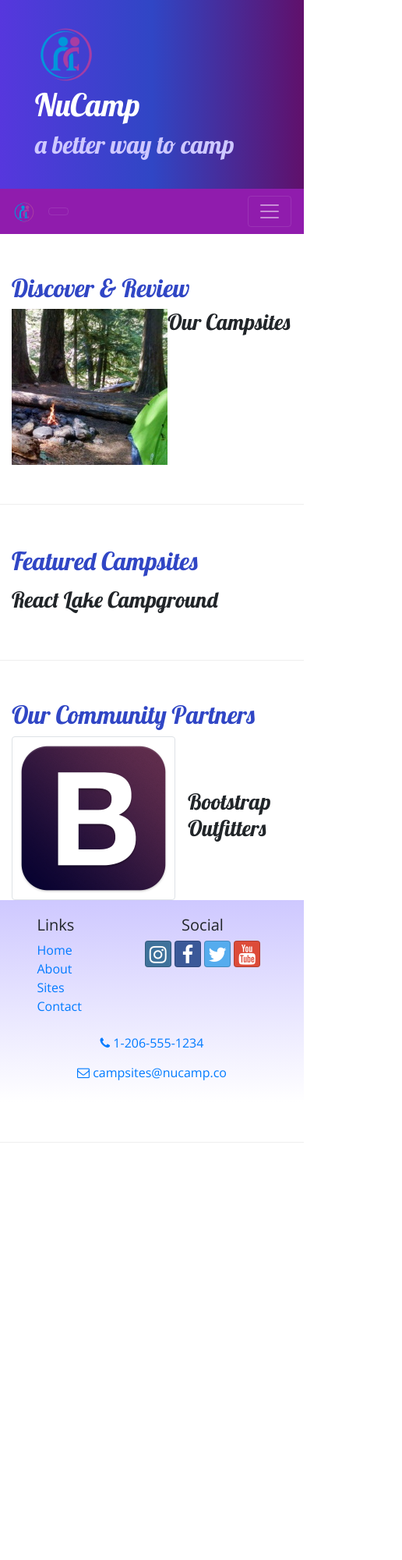
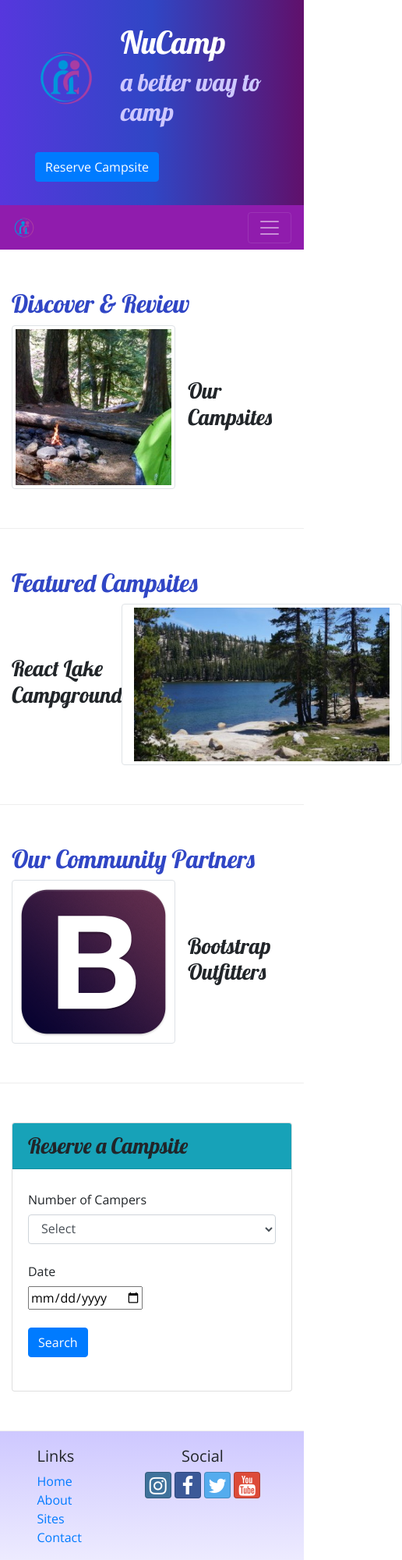
Before and after one commit to NuNikeE/Nucamp, a website: page index.html in a window 390 px wide. Shown: the top 2000 px of the page at 78% size, 516 px wide, since content can reach past the window. Before the commit the page ends 1465 px from the top, so only its background shows below. Drawn offline with nearby package versions, Linux system fonts and the light colour scheme.

Commit message:
Week 2 Assignment

```diff
--- a/index.html
+++ b/index.html
@@ -35,7 +35,7 @@
 
     <header class="jumbotron jumbotron-fluid">
         <div class="container">
-            </div class="row">
+            <div class="row">
                 <div class="col-4 col-sm-3 col-md-2 align-self-center">
                     <img src="img/logo.png" class="img-fluid" />
                 </div>
@@ -43,18 +43,19 @@
                     <h1>NuCamp</h1>
                     <h2>a better way to camp</h2>
                 </div>
+                <div class="col order-last col-md-4 col-xl-2 mt-4">
+                    <a href="#reserveForm" role="button" class="btn btn-primary" class="text-nowrap">Reserve Campsite</a>
+                </div>
             </div>
         </div>
     </header>
 
     <nav class="navbar navbar-expand-sm navbar-dark sticky-top">
         <div class="container">
-            <a class="navbar-brand" href="index.html"><img src="img/logo.png" height="30" width="30" /></a>
+            <a class="navbar-brand" href="#"><img src="img/logo.png" height="30" width="30" /></a>
             <button class="navbar-toggler" type="button" data-toggle="collapse" data-target="#nucampNavbar">
-        <button class="navbar-toggler ml-auto" type="button" data-toggle="collapse" data-target="#nucampNavbar">
                 <span class="navbar-toggler-icon"></span>
             </button>
-
             <div class="collapse navbar-collapse" id="nucampNavbar">
                 <ul class="navbar-nav">
                     <li class="nav-item active"><a class="nav-link" href="#"><i class="fa fa-home fa-lg"></i> Home</a></li>
@@ -68,37 +69,40 @@
     </nav>
 
     <div class="container">
-        <div class="row row-content
-        align-items-center">
+        <div class="row row-content align-items-center">
             <div class="col-sm-4 order-sm-last col-md-3">
-                <h2 class="text-sm-right" >Discover & Review</h2>
+                <h2 class="text-sm-right">Discover & Review</h2>
             </div>
             <div class="col">
                 <div class="media">
-            <img src="img/breadcrumb-trail-thumb.jpg" alt="breadcrumb trail thumbnail" />
+                    <img class="d-flex mr-3 img-thumbnail" src="img/breadcrumb-trail-thumb.jpg" alt="breadcrumb trail thumbnail" />
+                    <div class="media-body align-self-center">
                         <h3>Our Campsites</h3>
-        <p class="d-none d-sm-block">Explore our growing database of curated
-            campsites and leave your own reviews!</p>
+                        <p class="d-none d-sm-block">Explore our growing database of curated campsites and leave your own reviews!</p>
+                    </div>
                 </div>
             </div>
         </div>
 
-    <div class="row row-content
-    align-items-center">
+        <div class="row row-content align-items-center">
             <div class="col-sm-4 col-md-3">
                 <h2>Featured Campsites</h2>
             </div>
             <div class="col">
-        <h3>React Lake Campground</h3>
+                <div class="media">
+                    <div class="media-body align-self-center">
+                        <h3> React Lake Campground </h3>
                         <p class="d-none d-sm-block">Nestled in the foothills of the Chrome
-             Mountains, this campground on the shores of the
+                        Mountains,this campground on the shores of the
                         pristine React Lake is a favorite for fly
                         fishers.</p>
                     </div>
+                    <img class="d-flex col-sm- 4 col-md-4 order-last img-thumbnail" src="img/react-lake.jpg" alt="React Lake" />
+                </div>
+            </div>
         </div>
 
-<div class="row row-content
-align-items-center">
+        <div class="row row-content align-items-center">
             <div class="col-sm-4 order-sm-last col-md-3">
                 <h2 class="text-sm-right">Our Community Partners</h2>
             </div>
@@ -108,6 +112,47 @@ align-items-center">
                     <div class="media-body align-self-center">
                         <h3>Bootstrap Outfitters</h3>
                         <p class="d-none d-sm-block">Bootstrap Outfitters supplies you with gear you need at prices you can't beat.</p>
+                    </div>
+                </div>
+            </div>
+        </div>
+        <div class="row row-content">
+            <div class="col-sm-6 mx-auto">
+                <div class="card">
+                    <h3 class="card-header bg-info">Reserve a Campsite</h3>
+                    <div class="card-body">
+                        <form id="reserveForm">
+                            <div class="form-group row">
+                                <label class="col-form-label col-sm-6">Number of Campers</label>
+                                <div class="col">
+                                    <select class="form-control" name="numCampers" id="numCampers">
+                                        <option selected>Select</option>
+                                        <option value="1">1</option>
+                                        <option value="2">2</option>
+                                        <option value="3">3</option>
+                                        <option value="4">4</option>
+                                        <option value="5">5</optio5n>
+                                        <option value="6">6</option>
+
+                                    </select>
+                                </div>
+                            </div>
+                            <div class="form-group row">
+                                <label class="col-form-label col-sm-6" for="date">Date</label>
+                                <div class="col">
+                                    <input type="date" id="date" name="date" placeholder="date">
+                                </div>
+                            </div>
+                            <div class="form-group row">
+                                <div class="col-form-label col">
+                                    <button type="submit" class="btn btn-primary">Search</button>
+
+                                </div>
+                            </div>
+                            </div>
+                        </form>
+                    </div>
+                </div>
             </div>
         </div>
     </div>
```
Also changed, not shown: aboutus.html (+31 -3 lines). Lines whose indentation alone changed are shown as unchanged.
